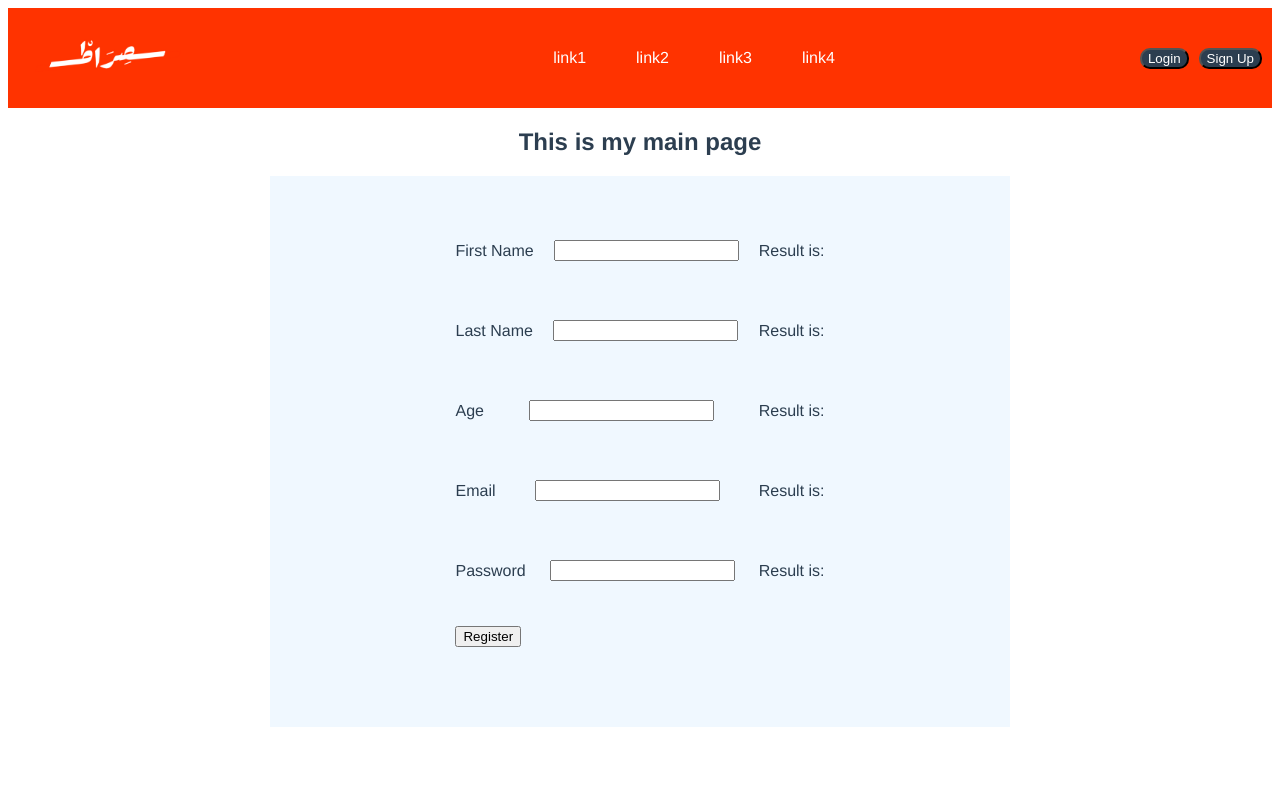
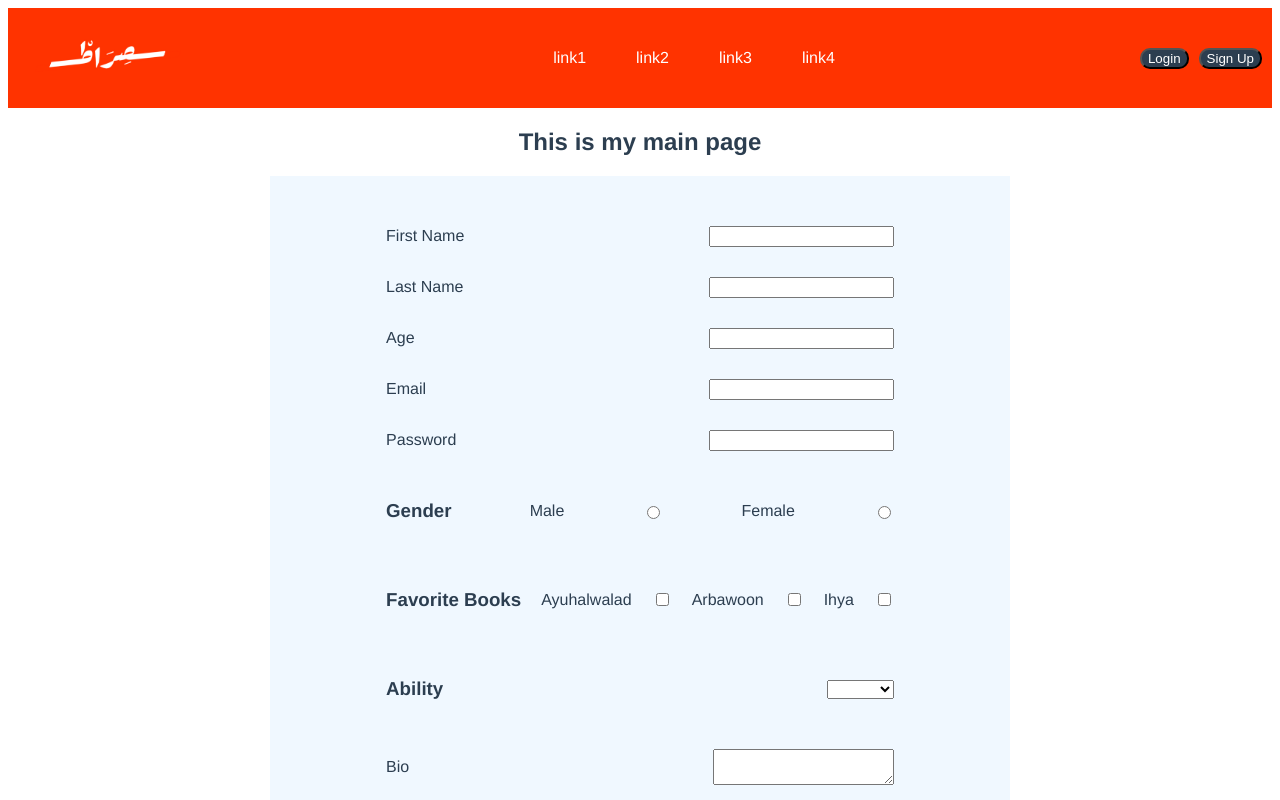
Before and after one commit to mohanadaltarah/vue.js-options-api, a Vue app: page /#/ in a window 1280 px wide. Shown: the top 800 px of the page. Built offline with nearby package versions, Linux system fonts and the light colour scheme.

Commit message:
Create advanced v-model inding with nested loops
Create advanced v-model binding with nested loops

```diff
--- a/src/components/MyForm.vue
+++ b/src/components/MyForm.vue
@@ -1,54 +1,156 @@
 <template>
+  <keep-alive>
     <div class="form">
-    <form action="" @submit.prevent>
+      <form action="" @submit.prevent="addMember">
         <div>
-        <label for="">First Name</label>
-        <input type="text" name="firstName" v-model.lazy="student.firstName" />
-        <p>Result is: {{ student.firstName }}</p>
+          <label for="firstName">First Name</label>
+          <input
+            v-model="member.firstName"
+            type="text"
+            name="firstName"
+            id="firstName"
+          />
         </div>
         <div>
-        <label for="">Last Name</label>
-        <input type="text" name="lastName" v-model.lazy="student.lastName" />
-        <p>Result is: {{ student.lastName }}</p>
+          <label for="lastName">Last Name</label>
+          <input
+            v-model="member.lastName"
+            type="text"
+            name="lastName"
+            id="lastName"
+          />
         </div>
         <div>
-        <label for="">Age</label>
-        <input type="number" name="age" v-model.lazy="student.age" />
-        <p>Result is: {{ student.age }}</p>
+          <label for="age">Age</label>
+          <input v-model="member.age" type="number" name="age" id="age" />
         </div>
         <div>
-        <label for="">Email</label>
-        <input type="email" name="email" v-model.lazy="student.email" />
-        <p>Result is: {{ student.email }}</p>
+          <label for="email">Email</label>
+          <input v-model="member.email" type="email" name="email" id="email" />
         </div>
         <div>
-        <label for="">Password</label>
+          <label for="password">Password</label>
           <input
+            v-model="member.password"
             type="password"
             name="password"
-          v-model.lazy="student.password"
+            id="password"
           />
-
-        <p>Result is: {{ student.password }}</p>
         </div>
-      <div class="actions">
-        <input type="submit" value="Register" />
+        <div>
+          <h3>Gender</h3>
+          <label>Male</label>
+          <input
+            v-model="member.gender"
+            type="radio"
+            name="male"
+            id="male"
+            value="Male"
+          />
+          <label>Female</label>
+          <input
+            v-model="member.gender"
+            type="radio"
+            name="female"
+            id="female"
+            value="Female"
+          />
+        </div>
+        <div>
+          <h3>Favorite Books</h3>
+          <label>Ayuhalwalad</label>
+          <input
+            v-model="member.favBooks.ayuhalwalad"
+            type="checkbox"
+            name="ayuhalwalad"
+          />
+          <label>Arbawoon</label>
+          <input
+            v-model="member.favBooks.arbawoon"
+            type="checkbox"
+            name="arbawoon"
+          />
+          <label>Ihya</label>
+          <input v-model="member.favBooks.ihya" type="checkbox" name="ihya" />
+        </div>
+        <div>
+          <h3>Ability</h3>
+          <select v-model="member.ability" name="ability" id="ability">
+            <option value="able">Able</option>
+            <option value="disable">Disable</option>
+          </select>
+        </div>
+        <div>
+          <label for="bio">Bio</label>
+          <textarea v-model="member.bio" name="bio" id="bio" />
+        </div>
+        <div class="actions" style="width: 100%">
+          <input style="width: 50%; margin: auto" type="submit" value="Save" />
+        </div>
+        <div>
+          <ul>
+            <li v-for="(memb, i) in members" :key="i">
+              <p>Name: {{ memb.firstName }} {{ memb.lastName }}</p>
+              <p>Email: {{ memb.email }}</p>
+              <p>Gender: {{ memb.gender }}</p>
+              <p>Age: {{ memb.age }}</p>
+              <p>
+                Favorite books:
+                <strong>
+                  <span v-for="(book, key, i) in memb.favBooks" :key="i">
+                    <span v-if="book">{{ key }}<br /> </span>
+                  </span>
+                </strong>
+              </p>
+              <p>Bio: {{ memb.bio }}</p>
+            </li>
+          </ul>
         </div>
       </form>
     </div>
+  </keep-alive>
 </template>
 <script>
 export default {
   data() {
     return {
-      student: {
+      member: {
         firstName: "",
         lastName: "",
         age: null,
         email: "",
         password: "",
+        gender: "",
+        favBooks: {
+          ayuhalwalad: false,
+          arbawoon: false,
+          ihya: false,
         },
+        ability: "",
+        bio: "",
+      },
+      members: [],
     };
+  },
+  methods: {
+    addMember() {
+      this.members.push(this.member);
+      this.member = {
+        firstName: "",
+        lastName: "",
+        age: null,
+        email: "",
+        password: "",
+        gender: "",
+        favBooks: {
+          ayuhalwalad: false,
+          arbawoon: false,
+          ihya: false,
+        },
+        ability: "",
+        bio: "",
+      };
+    },
   },
 };
 </script>
@@ -58,10 +160,12 @@ export default {
   display: flex;
   justify-content: center;
   align-items: center;
+  flex-wrap: wrap;
   padding: 50px;
   background-color: aliceblue;
   width: 50vw;
   margin: auto;
+
   div {
     display: flex;
     align-items: center;
```
Lines whose indentation alone changed are shown as unchanged.
